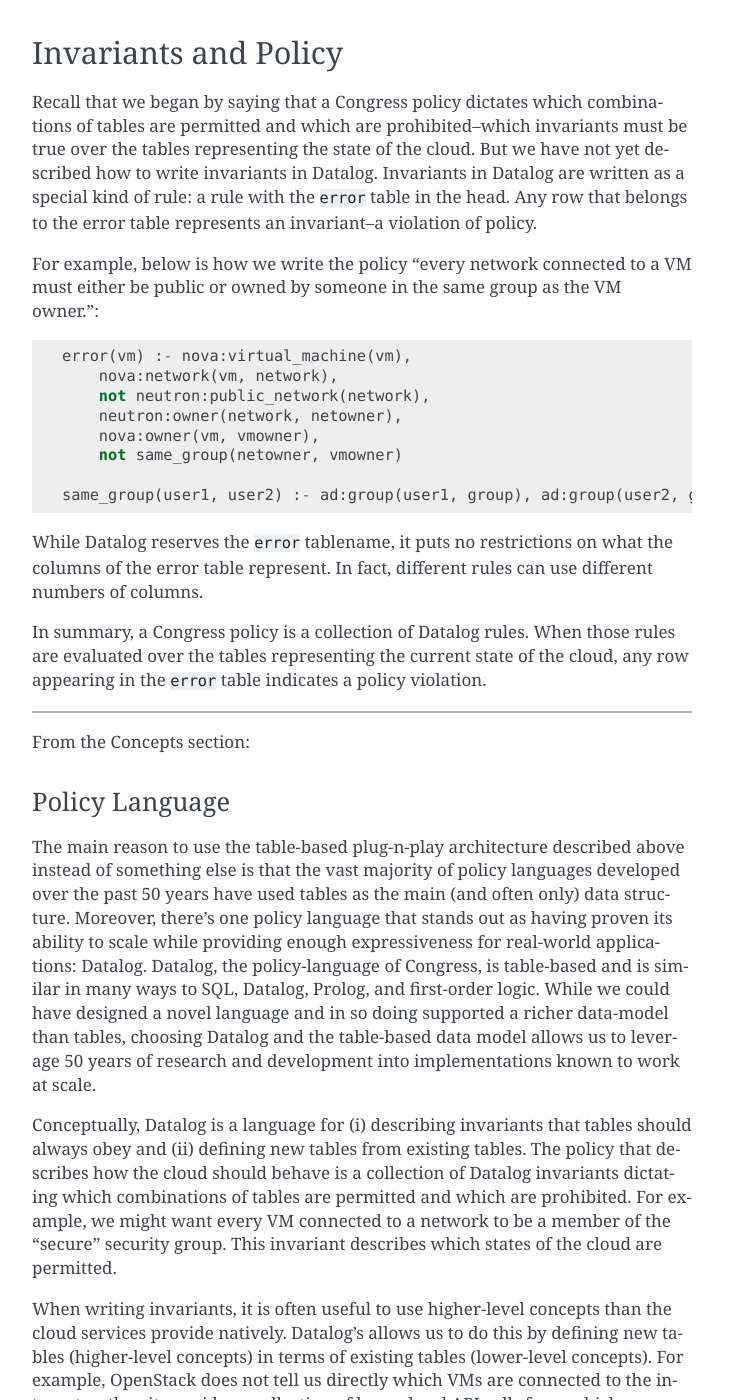
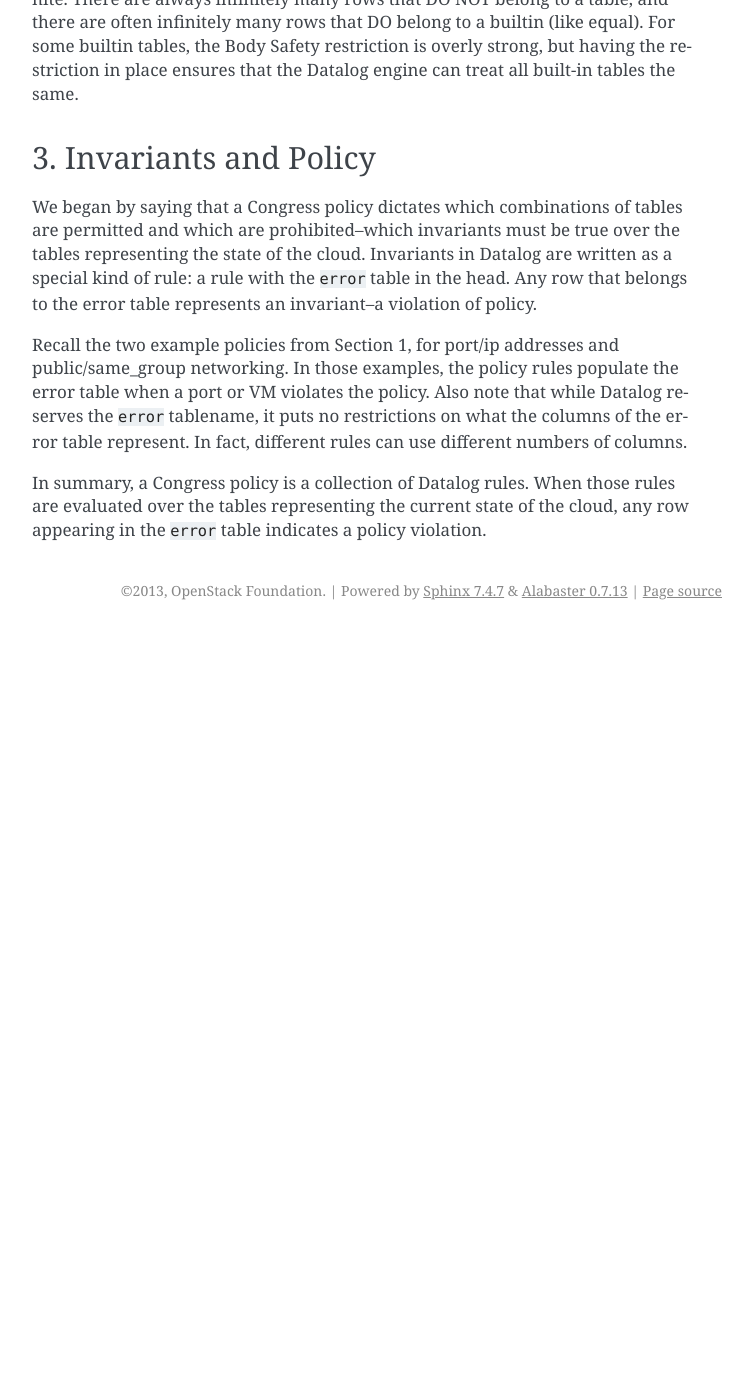
Before and after one commit to openstack-archive/congress, a Sphinx documentation site: the page built from doc/source/policy.rst, in a window 1280 px wide and 1400 px high, scrolled down 5501 px. Shown: the whole window, without its empty margins (388-1141 px from the left). Built offline with Sphinx 7.4.7, drawn with Linux system fonts in a browser that asks for light colours; after the commit the page ends 6131 px from its top, so only the background shows below that; some of the changed text lies outside the part shown.

Commit message:
Fix up policy section
Change-Id: I48d1c74fb5b5cbde209348272305ca56c65c05a0

```diff
--- a/doc/source/policy.rst
+++ b/doc/source/policy.rst
@@ -2,8 +2,12 @@
 
 .. _policy:
 
+======
 Policy
 ======
+
+1. What Does a Policy Look Like
+===============================
 
 A policy describes how services (either individually or as a whole)
 ought to behave.  More specifically, a policy describes which
@@ -74,18 +78,20 @@
     ad:group(user1, group)
     ad:group(user2, group)
 
-This example illustrates that a policy can be complex, so Congress
-requires a rich language to describe which combinations of
+This example illustrates the need for a rich language to describe which
+combinations of
 tables are permitted and which are not.  The basic language Congress supports
 for expressing policy is called Datalog, a declarative language derived from
-SQL and first-order logic that has been around for decades.
+SQL and first-order logic that has existed for decades.
 
+The rest of this chapter describes the policy language Congress uses,
+and how to write policies in more detail.
 
 
 .. _datalog:
 
-Datalog Policy Language
------------------------
+2. Datalog Policy Language
+==========================
 
 Conceptually, Datalog is a language for (i) describing invariants that tables
 should always obey, (ii) defining new tables from existing tables, (iii)
@@ -149,7 +155,7 @@
 Datalog atom.  The body is an AND of several possibly negated Datalog atoms.
 OR is accomplished by writing multiple rules with the same table in the head.
 
-Suppose we want to create a new table :code:`has_ip` that is just a list of
+Suppose we want to create a new table ``has_ip`` that is just a list of
 the Neutron ports that have been assigned at least one IP address.  We want
 our table to work regardless what IDs and IPs appear in the neutron:port_ip
 table so we use variables in place of strings/numbers.  Variables have the
@@ -243,8 +249,8 @@
     <term> ::= INTEGER | FLOAT | STRING | VARIABLE
 
 
-Datalog Restrictions
------------------------
+2.1 Datalog Syntax Restrictions
+-------------------------------
 
 There are a number of syntactic restrictions on Datalog that are, for the most
 part, common sense.
@@ -290,77 +296,25 @@
    there is a rule with u in the head and v in the body; that edge is labeled
    with *negation* if NOT is applied to the atom for v.
 
-Invariants and Policy
--------------------------
-Recall that we began by saying that a Congress policy dictates which
+3. Invariants and Policy
+========================
+
+We began by saying that a Congress policy dictates which
 combinations of tables are permitted and which are prohibited--which
 invariants must be true over the tables representing the state of the
-cloud.  But we have not yet described how to write invariants in Datalog.
+cloud.
 Invariants in Datalog are written as a special kind of rule: a rule with
-the :code:`error` table in the head.  Any row that belongs to the error
+the ``error`` table in the head.  Any row that belongs to the error
 table represents an invariant--a violation of policy.
 
-For example, below is how we write the policy "every network connected to a
-VM must either be public or owned by someone in the same group as the VM
-owner."::
-
-    error(vm) :- nova:virtual_machine(vm),
-        nova:network(vm, network),
-        not neutron:public_network(network),
-        neutron:owner(network, netowner),
-        nova:owner(vm, vmowner),
-        not same_group(netowner, vmowner)
-
-    same_group(user1, user2) :- ad:group(user1, group), ad:group(user2, group)
-
-While Datalog reserves the :code:`error` tablename, it puts no restrictions
+Recall the two example policies from Section 1, for port/ip addresses
+and public/same_group networking.  In those examples, the policy rules
+populate the error table when a port or VM violates the policy.  Also note
+that while Datalog reserves the ``error`` tablename, it puts no restrictions
 on what the columns of the error table represent.  In fact, different rules
 can use different numbers of columns.
 
 In summary, a Congress policy is a collection of Datalog rules.  When those
 rules are evaluated over the tables representing the current state of the
-cloud, any row appearing in the :code:`error` table indicates a policy
+cloud, any row appearing in the ``error`` table indicates a policy
 violation.
-
-
-
-------------------------------------
-
-From the Concepts section:
-
-------------------
-Policy Language
-------------------
-
-The main reason to use the table-based plug-n-play architecture described
-above instead of something else is that the vast majority of policy languages
-developed over the past 50 years have used tables as the main (and often only)
-data structure.  Moreover, there's one policy language that stands out as
-having proven its ability to scale while providing enough expressiveness for
-real-world applications: Datalog.  Datalog, the policy-language of Congress,
-is table-based and is similar in many ways to SQL, Datalog, Prolog, and
-first-order logic.  While we could have designed a novel language and in so
-doing supported a richer data-model than tables, choosing Datalog and the
-table-based data model allows us to leverage 50 years of research and
-development into implementations known to work at scale.
-
-Conceptually, Datalog is a language for (i) describing invariants that
-tables should always obey and (ii) defining new tables from existing tables.
-The policy that describes how the cloud should behave is a collection of
-Datalog invariants dictating which combinations of tables are permitted and
-which are prohibited.  For example, we might want every VM connected to a
-network to be a member of the "secure" security group.  This invariant
-describes which states of the cloud are permitted.
-
-When writing invariants, it is often useful to use higher-level concepts
-than the cloud services provide natively.  Datalog's allows us to do this
-by defining new tables (higher-level concepts) in terms of existing tables
-(lower-level concepts).  For example, OpenStack does not tell us directly
-which VMs are connected to the internet; rather, it provides a collection
-of lower-level API calls from which we can derive that information.  Using
-Datalog we can define a table that lists all of the VMs connected to the
-internet in terms of the tables that Nova/Neutron support directly.
-
-For more information and concrete examples of Datalog, see :ref:`policy`.
-
-------------------------------------
```
Also changed, not shown: other parts of doc/source/policy.rst (+5 -5 lines).
